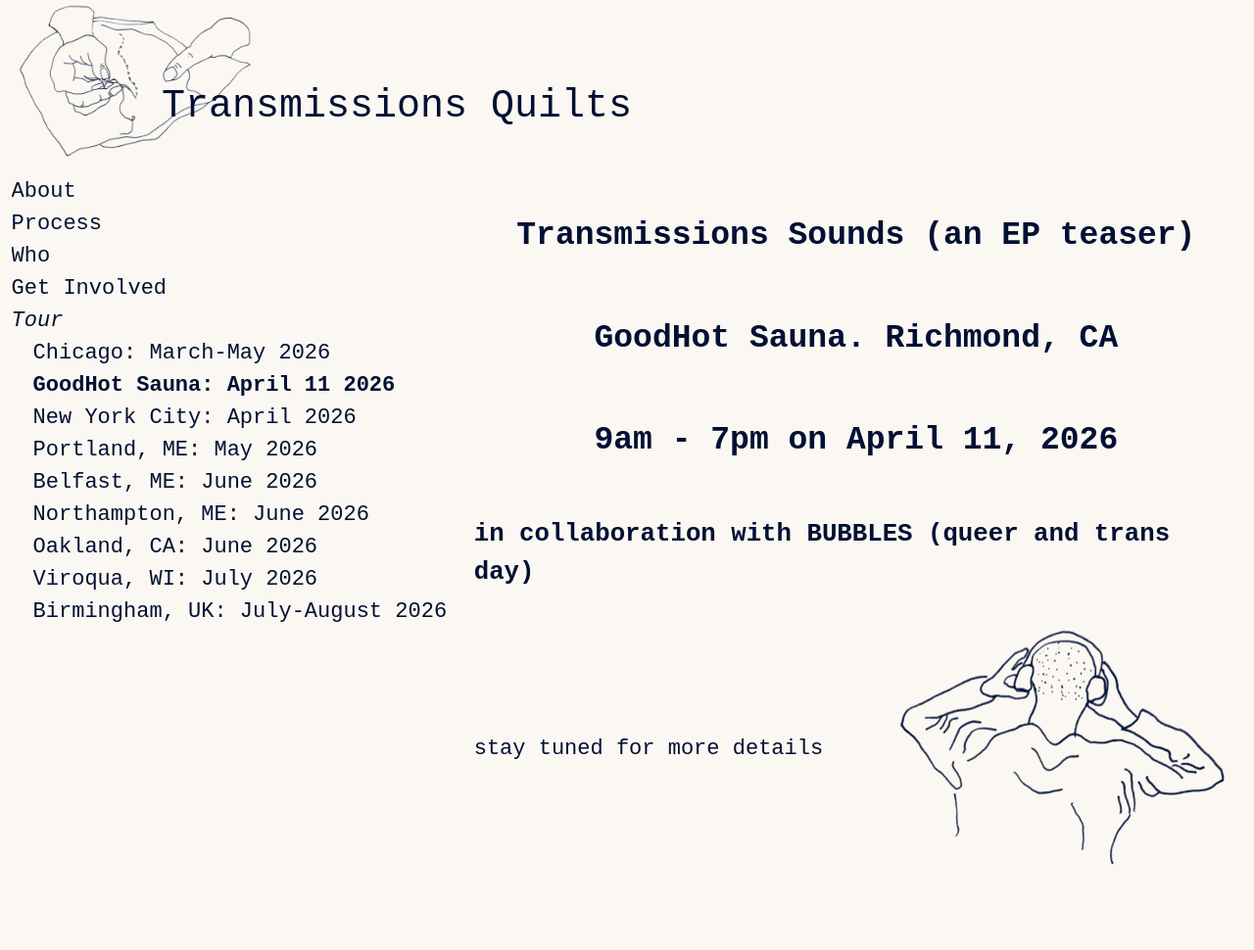
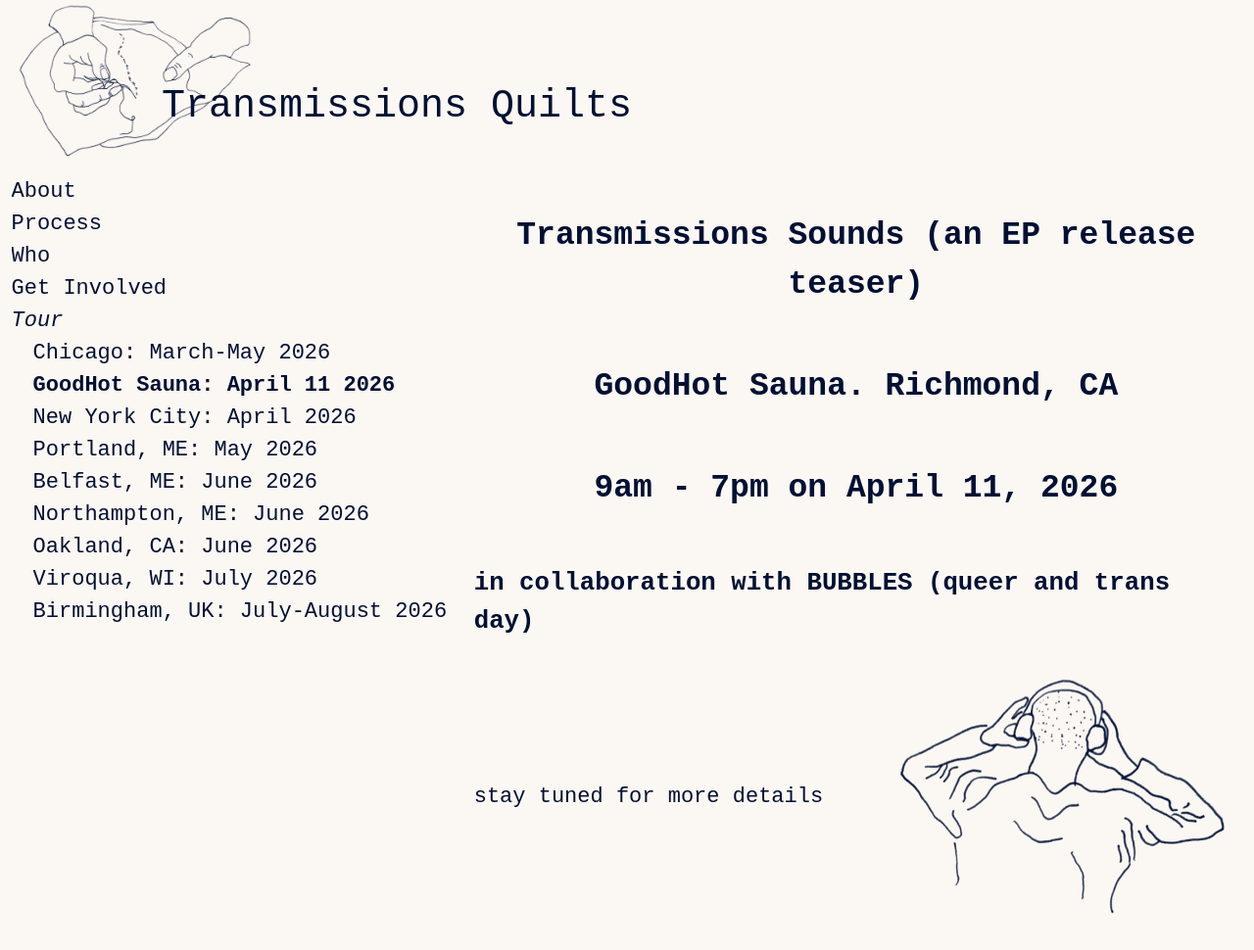
Before and after one commit to danieldickison/transmission-site, a Jekyll site: the page built from sauna.markdown, in a window 1280 px wide and 970 px high. Shown: the whole window at 98% size. Built offline with Jekyll 4.4.1, drawn with Linux system fonts in a browser that asks for light colours; some web fonts are replaced; our own code applies the rules of GitHub Pages for plain Markdown files.

Commit message:
Update sauna.markdown

```diff
--- a/sauna.markdown
+++ b/sauna.markdown
@@ -2,7 +2,7 @@
 permalink: /sauna
 main_class: sauna
 ---
-## Transmissions Sounds (an EP teaser)
+## Transmissions Sounds (an EP release teaser)
 ## GoodHot Sauna. Richmond, CA
 ## 9am - 7pm on April 11, 2026
 
```
